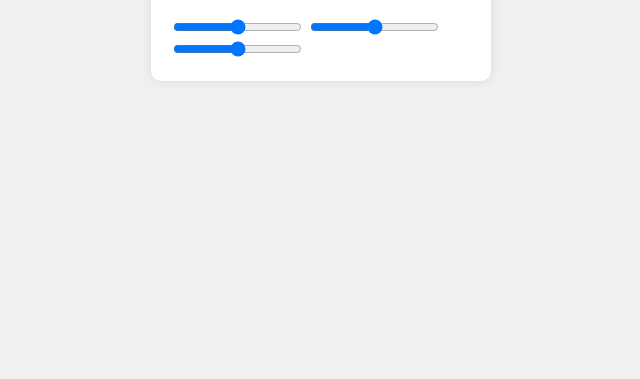
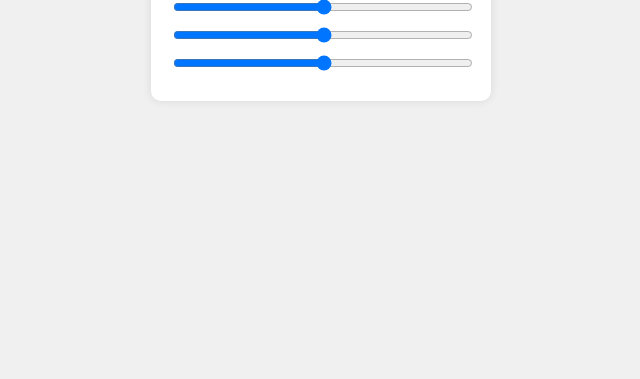
Before and after one commit to Mariana-x1/web-apps-foundation, a plain HTML site: page colormixerApp/index.html in a window 1280 px wide. Shown: the part 421-800 px from the top of the page, without its empty margins (319-959 px from the left). Drawn offline with Linux system fonts and the light colour scheme.

Commit message:
add styling for input type

```diff
--- a/colormixerApp/style.css
+++ b/colormixerApp/style.css
@@ -24,3 +24,7 @@ body {
   font-size: 18px;
   margin-bottom: 10px;
 }
+input[type="range"] {
+  width: 100%;
+  margin-bottom: 10px;
+}
```
